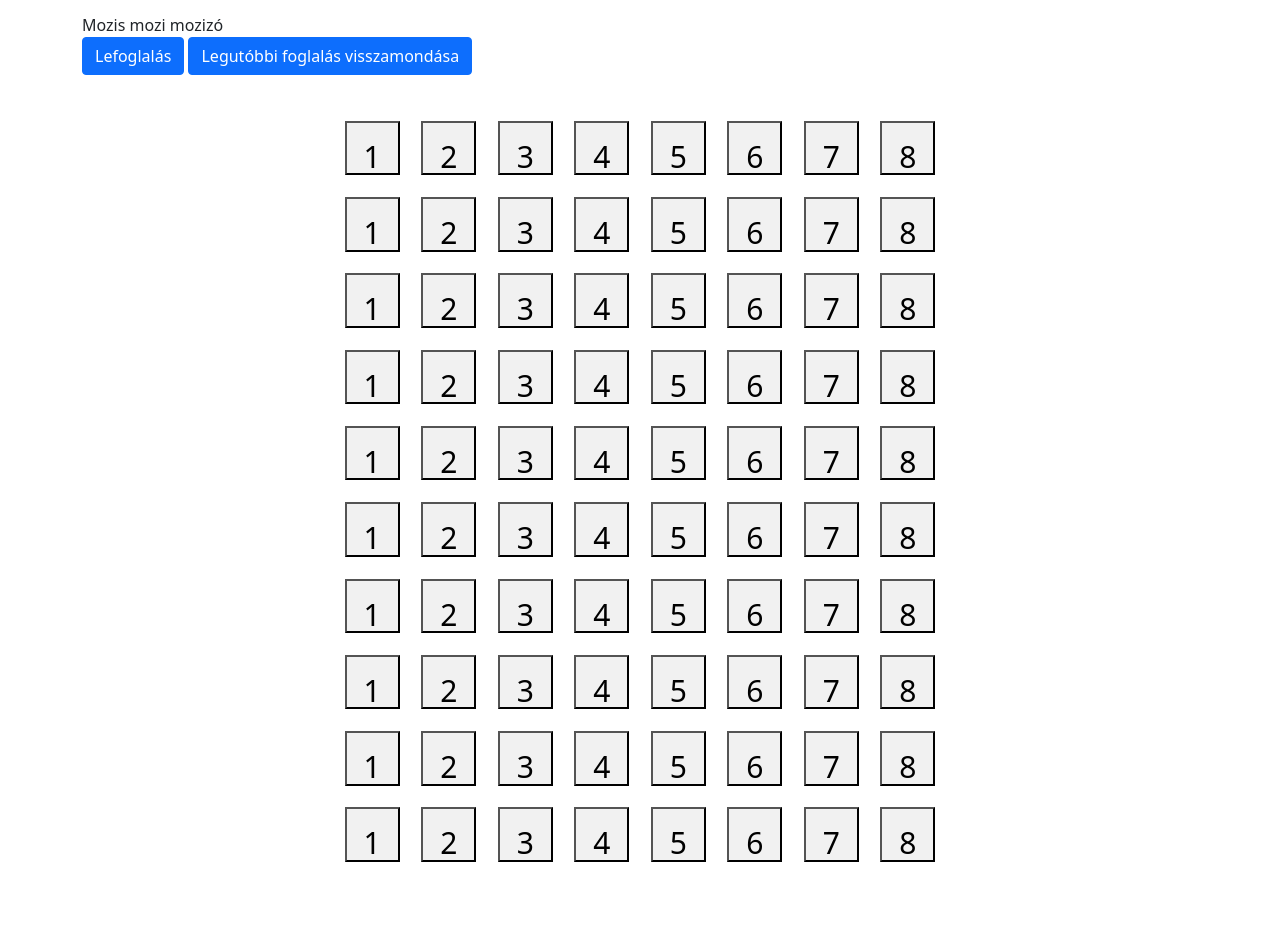
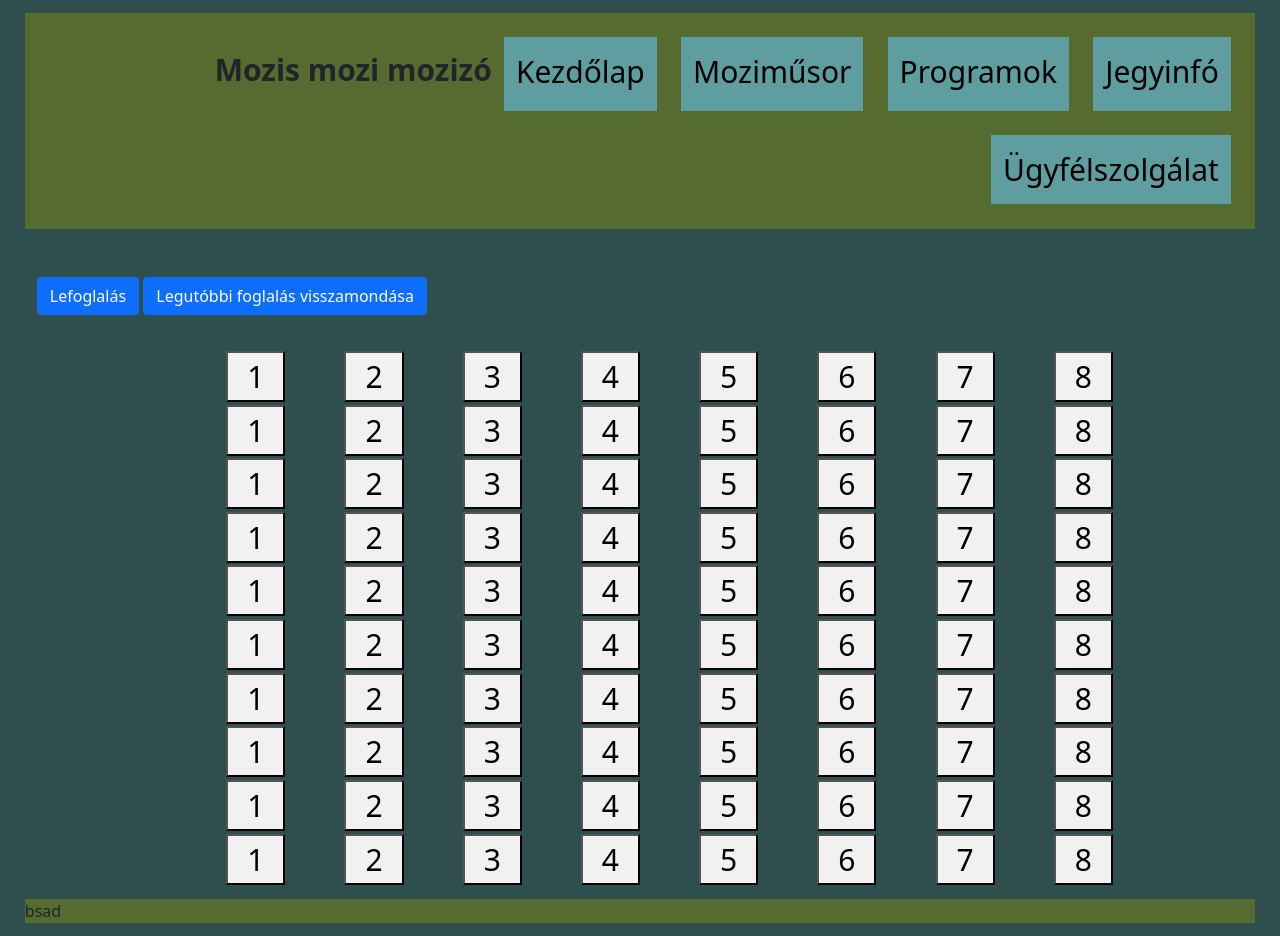
Before and after one commit to Playmaker1210/webfejlesztes, a plain HTML site: page javascript/mozi/index.html in a window 1280 px wide. Before the commit the page ends 897 px from the top, so only its background shows below. Drawn offline with nearby package versions, Linux system fonts and the light colour scheme.

Commit message:
style update

```diff
--- a/javascript/mozi/index.html
+++ b/javascript/mozi/index.html
@@ -8,16 +8,18 @@
         <title>Mozi</title>
     </head>
     <body onload="ulohelyekGeneralas()">
-        <div class="container">
-            <header>
-                <nav>
-                    Mozis mozi mozizó
-                    <div><!--masik flexbox, a navmenuk divek lesznek-->
-
-                    </div>
-                </nav>
-            </header>
-            <main>
+        <div class="container-fluid">
+            <nav>
+                <div class="flex-container2 container-fluid"><!--masik flexbox, a navmenuk divek lesznek-->
+                    <p>Mozis mozi mozizó</p>
+                    <div id="kezdolap"><a href="">Kezdőlap</a></div>
+                    <div id="mozimusor"><a href="">Moziműsor</a></div>
+                    <div id="programok"><a href="">Programok</a></div>
+                    <div id="jegyinfo"><a href="">Jegyinfó</a></div>
+                    <div id="ugyfelszolgalat"><a href="">Ügyfélszolgálat</a></div>
+                </div>
+            </nav><br><br>
+            <main class="container-fluid">
                 <!--<button class="btn btn-primary" onclick="ulohelyekGeneralas()">Generalás</button>-->
                 <button class="btn btn-primary" onclick="leFoglalas()">Lefoglalás</button>
                 <button class="btn btn-primary" onclick="legutobbiFoglalasVisszaMondas()">Legutóbbi foglalás visszamondása</button>
@@ -27,8 +29,13 @@
                     <div id="filmLeiras"></div>
                     <div id="filmKezdet"></div>
                 </div>
-                <div class="flex-container" id="szekek"></div>
+                <div class="flex-container container-fluid" id="szekek"></div>
             </main>
+            <footer>
+                <div id="elerhetosegek">
+                    bsad
+                </div>
+            </footer>
         </div>
         <script src="https://cdn.jsdelivr.net/npm/bootstrap@5.1.1/dist/js/bootstrap.bundle.min.js"></script>
         <script src="script.js"></script>
--- a/javascript/mozi/style.css
+++ b/javascript/mozi/style.css
@@ -4,10 +4,47 @@ body{
     margin-top: 1%;
     margin-bottom: 1%;*/
     margin: 1%;
+    background-color: darkslategray;
+}
+
+nav{
+    background-color: darkolivegreen;
+    width: 100%;
+}
+
+footer{
+    background-color: darkolivegreen;
+}
+
+.flex-container2{
+    display: flex;
+    /*background-color: yellow;*/
+    flex-direction: row;
+    flex-wrap: wrap;
+    justify-content: end;
+    padding: 1%;
+}
+
+.flex-container2 div{
+    background-color: cadetblue;
+    /*width: 5%;*/
+    margin: 1%;
+    padding: 1%;
+    text-align: center;
+    font-size: 30px;
+}
+
+.flex-container2 p{
+    justify-content: flex-start;
+    font-weight: 600;
+    font-size: 30px;
+    padding-top: 0.6%;
+    line-height: 75px;
 }
 
 .flex-container {
     display: flex;
+    width: 100%;
     /*background-color: DodgerBlue;*/
     flex-direction: column;
     flex-wrap: wrap;
@@ -18,9 +55,11 @@ body{
 .szek{
     background-color: #f1f1f1;
     width: 5%;
-    margin: 1%;
+    height: 10%;
+    margin-left: 5%;
+    margin-bottom: 1%;
     text-align: center;
-    line-height: 65px;
+    /*line-height: 65px;*/
     font-size: 30px;
 }
 
@@ -39,3 +78,13 @@ body{
 .ideiglenes{
     background-color: darkturquoise;
 }
+
+a:link{
+    text-decoration: none;
+    color: black;
+
+}
+
+a{
+    color: black;
+}
```
